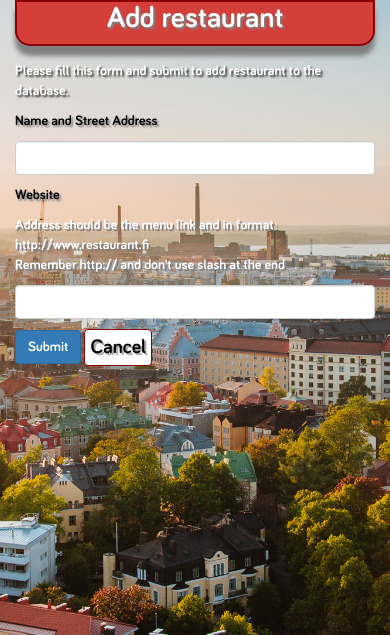
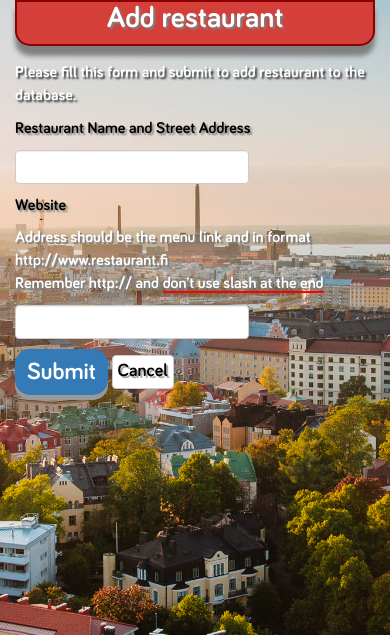
Before and after one commit to Jae26/LunchMachine5000, a PHP site: page /create.php in a window 390 px wide. Shown: the top 635 px of the page. Run offline with PHP 8.4, Linux system fonts and the light colour scheme.

Commit message:
Updated hamburger menu, underline message
Updated hamburger menu for user experience, underlined message about format of website entry

```diff
--- a/LunchMachine5000_php/Lunchin_style.css
+++ b/LunchMachine5000_php/Lunchin_style.css
@@ -29,6 +29,7 @@ body{
   background-attachment: fixed;
   background-repeat: no-repeat;
   background-position: top center;
+  font-size: 16px;
 }
 body p {
   color: #fff;
@@ -67,6 +68,7 @@ nav > .navbar .navbar-inverse {
   margin-bottom: 20px;
   display: block;
   max-width: 50%;
+  float: left;
 }
 
 .logo > img {
@@ -75,6 +77,7 @@ nav > .navbar .navbar-inverse {
   max-width: 100%;
   margin: 0 auto;
   box-shadow: 0 10px 5px grey;
+
 }
 
 /************************************************
@@ -141,6 +144,14 @@ nav > .navbar .navbar-inverse {
   border-bottom-left-radius: 15px;
 }
 
+#container-fluidF {
+  margin: auto;
+  margin-left: auto;
+  margin-right: auto;
+  position: relative;
+  margin-top: 120px;
+}
+
 #getrestaurant.btn.btn-lg.btn-danger{
   display: inline-block;
   margin-bottom: 0;
@@ -178,9 +189,9 @@ nav > .navbar .navbar-inverse {
   margin-top: 0;
 }
 
-/*.toFormContainer {
-  margin-top: 80px;
-}*/
+.form-control {
+  max-width: 65%;
+}
 
 /************
 Menu Nav
@@ -198,9 +209,10 @@ Menu Nav
 .bar3 {
   width: 35px;
   height: 5px;
-  background-color: #333;
-  margin: 5px 3px;
+  background-color: #fff;
+  margin: 5px 3px 1px;
   transition: 0.4s;
+  border: 1px solid darkred;
 }
 
 
@@ -257,11 +269,17 @@ Menu Nav end
   color: #fff;
   text-decoration: none;
   /*box-shadow: 0 10px 5px grey;*/
-  border: 1px solid darkred;
+  /*border: 1px solid darkred;*/
+}
+
+.containerT.change {
+  position: relative;
+  float: right;
 }
 
 #myAdd {
   margin-bottom: 10px;
+  /*position: absolute;*/
 }
 
 #myAdd a {
@@ -270,12 +288,36 @@ Menu Nav end
 
 #myEdit {
   color: #fff;
+  position: absolute;
 }
 
 #canned a:hover, a:visited, a:link, a:active {
 color: #000;
 text-shadow: 2px 2px 0 darkgrey;
-font-size: 20px;
+font-size: 18px;
+}
+
+.btn.btn-primary {
+display: inline-block;
+padding: 6px 12px;
+margin-bottom: 0;
+/*margin-right: 5px;*/
+font-size: 24px;
+cursor: pointer;
+font-weight: normal;
+line-height: 1.42857143;
+text-align: center;
+text-decoration: none;
+white-space: nowrap;
+vertical-align: middle;
+touch-action: manipulation;
+-moz-user-select: none;
+background-image: none;
+outline: none;
+/*border: 1px solid transparent;*/
+border: none;
+border-radius: 15px;
+box-shadow: 0 5px #999;
 }
 
 #myCancel{
@@ -354,10 +396,6 @@ label {
   box-shadow: 0 10px 5px grey;
   margin: auto;
   margin-bottom: 15px;
-  /*margin-left: auto;
-  margin-right: auto;
-  display: block;
-  max-width: 100%;*/
 }
 
 .page-header h2 {
@@ -393,6 +431,8 @@ button {
   color: black;
 }
 
-/************************************************
-            Restaurant List page CSS
-************************************************/
+#cautionF {
+border-bottom: 2px solid red;
+text-decoration: none;
+/*text-shadow: none;*/
+}
--- a/LunchMachine5000_php/create.php
+++ b/LunchMachine5000_php/create.php
@@ -92,9 +92,9 @@ if($_SERVER["REQUEST_METHOD"] == "POST"){
                         <h2>Add restaurant</h2>
                     </div>
                     <p id="fill-formA">Please fill this form and submit to add restaurant to the database.</p>
-                    <form action="<?php echo htmlspecialchars($_SERVER["PHP_SELF"]); ?>" method="post">
+                    <form class="formF" action="<?php echo htmlspecialchars($_SERVER["PHP_SELF"]); ?>" method="post">
                         <div class="rest-fields <?php echo (!empty($name_err)) ? 'has-error' : ''; ?>">
-                            <label>Name and Street Address</label>
+                            <label>Restaurant Name and Street Address</label>
                             <input type="text" name="name" class="form-control" value="<?php echo $name; ?>">
                             <span class="help-block"><?php echo $name_err;?></span>
                         </div>
@@ -105,7 +105,7 @@ if($_SERVER["REQUEST_METHOD"] == "POST"){
                         </div>-->
                         <div class="rest-fields <?php echo (!empty($website_err)) ? 'has-error' : ''; ?>">
                             <label>Website</label>
-                            <p>Address should be the menu link and in format <b>http://</b>www.restaurant.fi<br>Remember http:// and don't use slash at the end</p>
+                            <p>Address should be the menu link and in format <b>http://</b>www.restaurant.fi<br>Remember http:// and <u id="cautionF"> don't use slash at the end</u></p>
                             <input type="text" name="website" class="form-control" value="<?php echo $website; ?>">
                             <span class="help-block"><?php echo $website_err;?></span>
                         </div>
--- a/LunchMachine5000_php/index.php
+++ b/LunchMachine5000_php/index.php
@@ -53,7 +53,7 @@
     <!--End Drop Menu-->
     </header><!--End Header-->
 
-        <div class="container-fluid">
+        <div id="container-fluidF" class="container-fluid">
             <div class="row">
                 <div class="col-md-12">
                         <script src="//ajax.googleapis.com/ajax/libs/jquery/1.8.1/jquery.min.js"></script>
```
